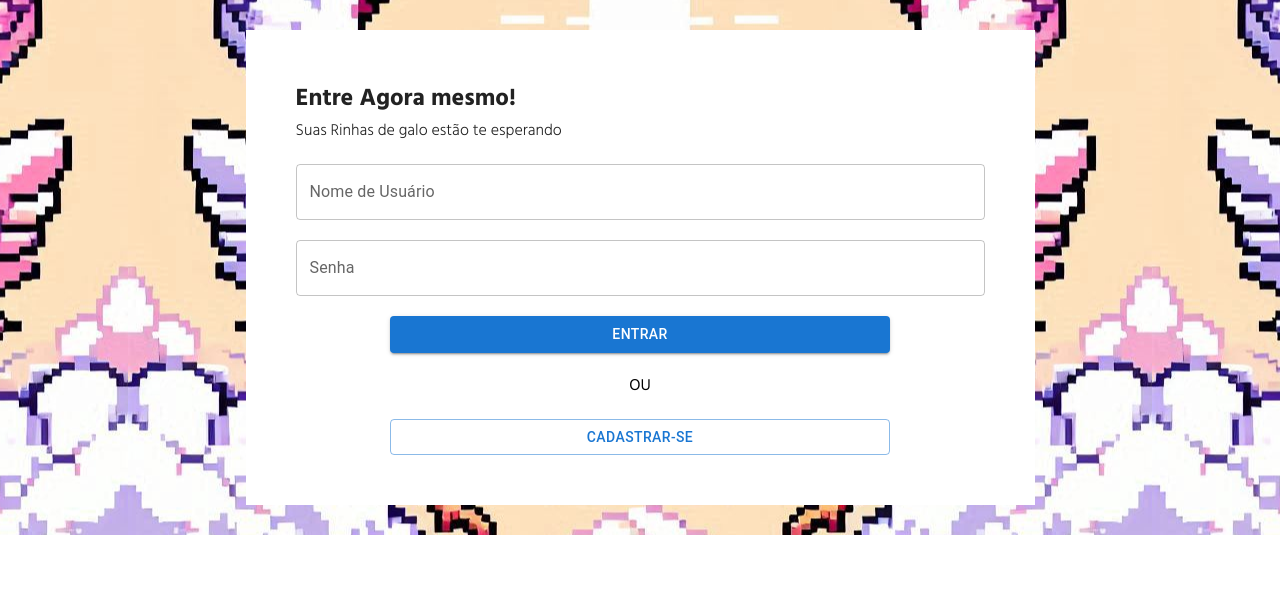
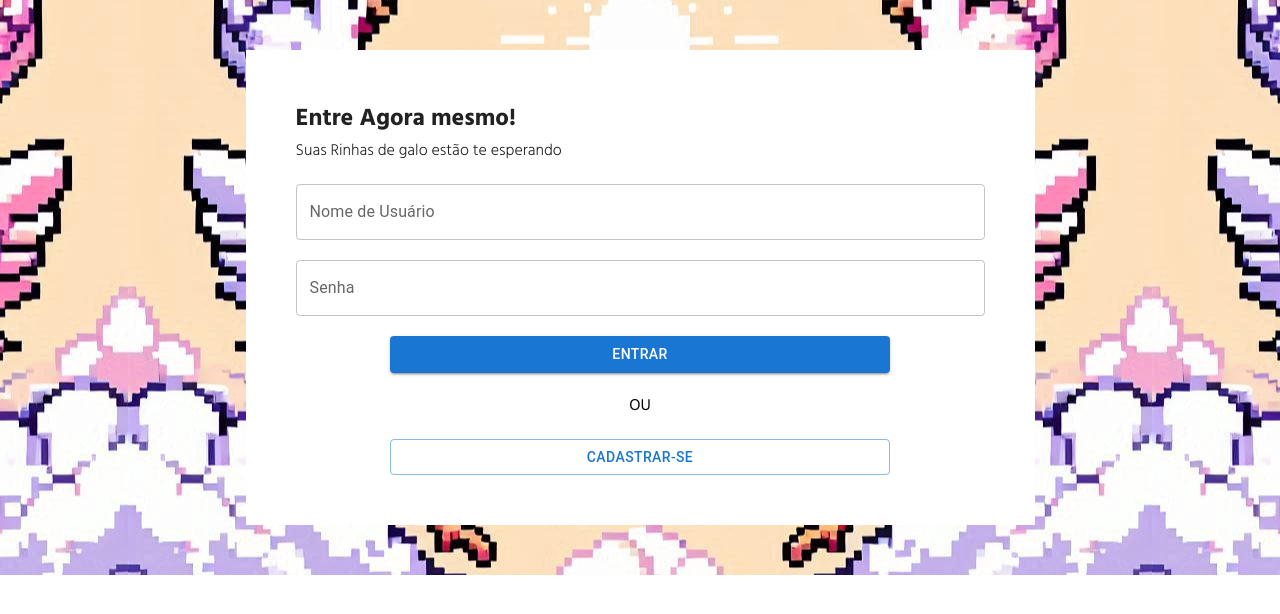
Before and after one commit to Luan16p/rinha-de-galo-front, a React (Create React App) app: page /sign-in in a window 1280 px wide. Shown: the top 614 px of the page. Built offline with nearby package versions, Linux system fonts and the light colour scheme; a web font is replaced by a local one.

Commit message:
Arrumando erro de flexbox

```diff
--- a/src/Routes/Entrar/Entrar.css
+++ b/src/Routes/Entrar/Entrar.css
@@ -1,6 +1,10 @@
 .sign-in-page {
+    padding: 50px;
     background: url(/public/images/galinhas-brigando-fundo.jfif) center center;
     image-rendering:optimizeQuality;
+    display: flex;
+    align-items: center;
+    justify-content: center;
 }
 .sign-in {
     width: 95%;
```
